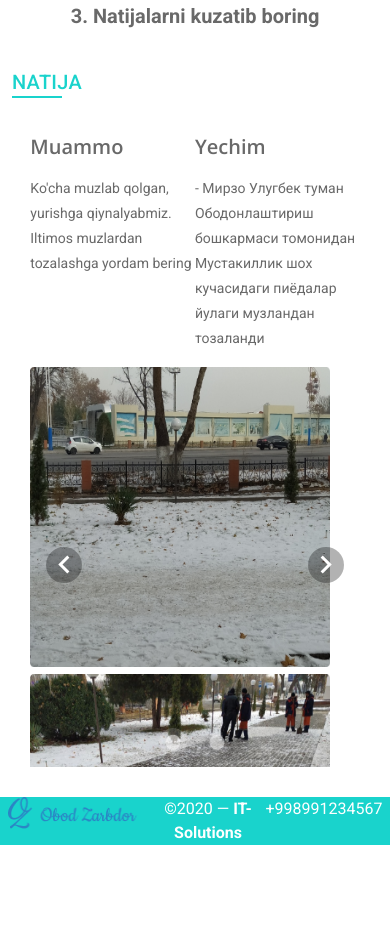
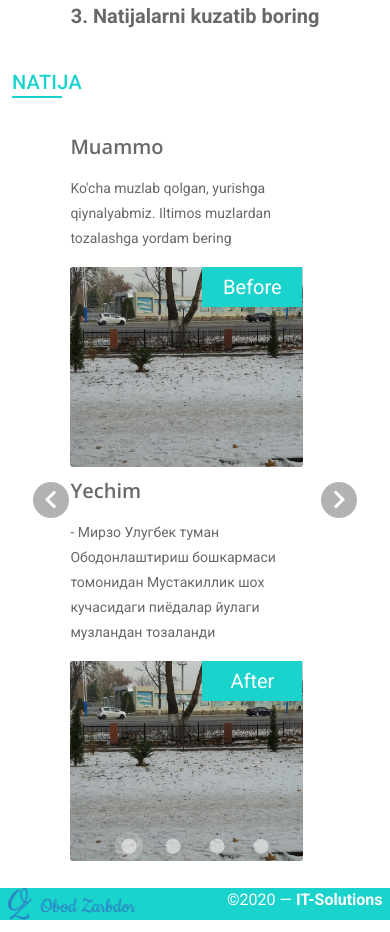
Before and after one commit to mavluda97/Zarbdor, a Vue app: page / in a window 390 px wide. Shown: the part 1480-2412 px from the top of the page. Before the commit the page ends 2337 px from the top, so only its background shows below. Built offline with nearby package versions, Linux system fonts and the light colour scheme.

Commit message:
carousel & footer fixed

```diff
--- a/src/components/Footer.vue
+++ b/src/components/Footer.vue
@@ -14,11 +14,6 @@
                         style="text-decoration:none; color: white"
                         ><strong>IT-Solutions</strong></a
                     >
-                </div>
-                <div>
-                    <a href="tel:+998 (99) 123 45 67"  style="text-decoration:none; color: white">
-                    +998991234567
-                </a>
                 </div>
           </div>
         </v-flex>
--- a/src/components/Results.vue
+++ b/src/components/Results.vue
@@ -5,47 +5,139 @@
             Natija
         </div>
          <div class="results-block">
-            <div class="mobile-res">
+            <div class="images" >
+                <v-carousel
+                    height="100%"
+
+                    hide-delimiter-background
+                    show-arrows
+                    cycle
+                    pa-10
+                    >
+                    <v-carousel-item class="slider-content"
+                    >
+                    <div  class="slider-photos" >
                         <div class="results-txt">
                             <div class="res-title">Muammo</div>
                             <p> Ko'cha muzlab qolgan, yurishga qiynalyabmiz. Iltimos muzlardan tozalashga yordam bering  </p>
                         </div>
-                <div style="" class="line"></div>
+                         <div class="ba-image">
+                            <div class="sticker">Before</div>
+                         <img
+                            src="../assets/problem.png"
+                            height="100%"
+                            width="auto">
+                        </div>
+                    </div>
+
+                    <div  class="slider-photos">
                          <div class="results-txt">
                             <div class="res-title">Yechim</div>
                             <p> - Мирзо Улугбек туман Ободонлаштириш бошкармаси томонидан Мустакиллик шох кучасидаги пиёдалар йулаги музландан тозаланди  </p>
                         </div>
-            </div>
-            <div class="images" >
-                <v-carousel
-                    height="400"
-                    hide-delimiter-background
-                    show-arrows
-                    >
-                        <v-carousel-item class="d-flex"
-                    >
+                   <div class="ba-image">
+                            <div class="sticker">After</div>
                          <img
                             src="../assets/problem.png"
-                    height="300"
-                    width="300">
+                            height="100%"
+                            width="auto">
+                        </div>
+                    </div>
+
+                    </v-carousel-item>
+                      <v-carousel-item class="slider-content"
+                    >
+                    <div  class="slider-photos" >
+                        <div class="results-txt">
+                            <div class="res-title">Muammo</div>
+                            <p> Ko'cha muzlab qolgan, yurishga qiynalyabmiz. Iltimos muzlardan tozalashga yordam bering  </p>
+                        </div>
+                         <div class="ba-image">
+                            <div class="sticker">Before</div>
                          <img
-                    src="../assets/result.png"
-                    height="300"
-                    width="300">
+                            src="../assets/problem.png"
+                            height="100%"
+                            width="auto">
+                        </div>
+                    </div>
+
+                    <div  class="slider-photos">
+                         <div class="results-txt">
+                            <div class="res-title">Yechim</div>
+                            <p> - Мирзо Улугбек туман Ободонлаштириш бошкармаси томонидан Мустакиллик шох кучасидаги пиёдалар йулаги музландан тозаланди  </p>
+                        </div>
+                   <div class="ba-image">
+                            <div class="sticker">After</div>
+                         <img
+                            src="../assets/problem.png"
+                            height="100%"
+                            width="auto">
+                        </div>
+                    </div>
+
                     </v-carousel-item>
+                      <v-carousel-item class="slider-content"
+                    >
+                    <div  class="slider-photos" >
+                        <div class="results-txt">
+                            <div class="res-title">Muammo</div>
+                            <p> Ko'cha muzlab qolgan, yurishga qiynalyabmiz. Iltimos muzlardan tozalashga yordam bering  </p>
+                        </div>
+                         <div class="ba-image">
+                            <div class="sticker">Before</div>
+                         <img
+                            src="../assets/problem.png"
+                            height="100%"
+                            width="auto">
+                        </div>
+                    </div>
 
-                        <v-carousel-item class="d-flex"
+                    <div  class="slider-photos">
+                         <div class="results-txt">
+                            <div class="res-title">Yechim</div>
+                            <p> - Мирзо Улугбек туман Ободонлаштириш бошкармаси томонидан Мустакиллик шох кучасидаги пиёдалар йулаги музландан тозаланди  </p>
+                        </div>
+                   <div class="ba-image">
+                            <div class="sticker">After</div>
+                         <img
+                            src="../assets/problem.png"
+                            height="100%"
+                            width="auto">
+                        </div>
+                    </div>
+
+                    </v-carousel-item>
+                      <v-carousel-item class="slider-content"
                     >
+                    <div  class="slider-photos" >
+                        <div class="results-txt">
+                            <div class="res-title">Muammo</div>
+                            <p> Ko'cha muzlab qolgan, yurishga qiynalyabmiz. Iltimos muzlardan tozalashga yordam bering  </p>
+                        </div>
+                         <div class="ba-image">
+                            <div class="sticker">Before</div>
                          <img
-                    src="../assets/image6.png"
-                    height="400"
+                            src="../assets/problem.png"
+                            height="100%"
                             width="auto">
+                        </div>
+                    </div>
+
+                    <div  class="slider-photos">
+                         <div class="results-txt">
+                            <div class="res-title">Yechim</div>
+                            <p> - Мирзо Улугбек туман Ободонлаштириш бошкармаси томонидан Мустакиллик шох кучасидаги пиёдалар йулаги музландан тозаланди  </p>
+                        </div>
+                   <div class="ba-image">
+                            <div class="sticker">After</div>
                          <img
-                    src="../assets/image7.png"
-                    height="400"
+                            src="../assets/problem.png"
+                            height="100%"
                             width="auto">
+                        </div>
+                    </div>
+
                     </v-carousel-item>
-
                 </v-carousel>
             </div>
         </div>
@@ -98,9 +190,11 @@ export default {
     line-height: 25px;
     color: #696969;
     max-width: 300px;
+    padding: auto;
 }
 .images{
-    min-width: 600px;
+    min-width: 100%;
+    margin: 0 auto;
 }
 .line{
     border: 1px solid #CCCCCC;
@@ -110,6 +204,32 @@ export default {
 .before-after{
     display: flex;
     justify-content: space-between;
+}
+.slider-photos{
+    display: flex;
+    justify-content: space-between;
+}
+.ba-image{
+    width: 350px;
+    height: 300px;
+    position: relative;
+    margin: 0 auto;
+    margin-bottom: 10px;
+}
+.sticker{
+    width: 100px;
+    height: 40px;
+    background-color: #19D3CC;
+    font-size: 20px;
+    color: white;
+    position: absolute;
+    right: 0px;
+    padding-top: 2%;
+    text-align: center;
+
+}
+.slider-content{
+    padding: 10%;
 }
 @media (max-width: 1265px){
 .mobile-res{
@@ -124,11 +244,69 @@ export default {
     margin: 5%;
 }
 .images{
-    min-width: 300px;
+    min-width: 100%;
 }
 .results-txt p{
     font-size: 14px;
-    max-width: 250px;
+}
+.ba-image{
+    width: 250px;
+    height: 200px;
+    position: relative;
+    margin-bottom: 10px;
+}
+
+.v-window__prev, .v-window__next{
+    margin: 0;
+}
+.sticker{
+    right: 15px;
+}
+}
+@media (max-width: 700px){
+    .results-block{
+        margin: 5px;
+    }
+.images{
+    min-width: 100%;
+}
+.slider-content{
+    padding: 7% 15%;
+}
+.slider-photos{
+    flex-direction: column;
+}
+.v-window__prev, .v-window__next{
+    margin: 0;
+}
+.v-btn--icon.v-size--default {
+    height: 25px;
+    width: 25px;
+}
+.sticker{
+    right: 18px;
+}
+}
+
+@media (max-width: 400px){
+       .results-block{
+        margin: 5px;
+    }
+.images{
+    min-width: 100%;
+}
+.slider-content{
+    padding: 0 15%;
+}
+.v-window__prev, .v-window__next{
+    margin: 0;
+}
+.v-btn--icon.v-size--default {
+    height: 25px;
+    width: 25px;
+}
+.sticker{
+    right: 18px;
 }
 }
 </style>
--- a/src/components/Services.vue
+++ b/src/components/Services.vue
@@ -82,6 +82,9 @@ color: #6E6E6E;
 .v-slide-group__wrapper{
     margin-top: 5px;
 }
+.v-application .pa-15 {
+    padding: 0px!important;
+}
 @media (max-width:1265px) {
 .mx-auto{
     max-width: 100%;
```
Lines whose indentation alone changed are shown as unchanged.
